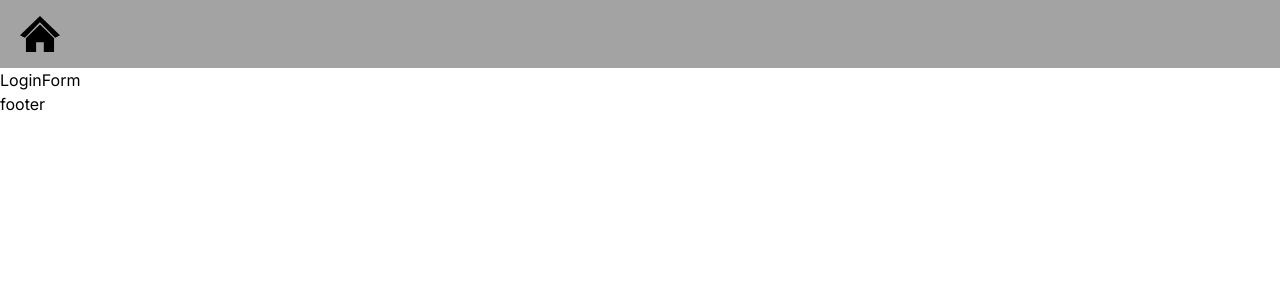
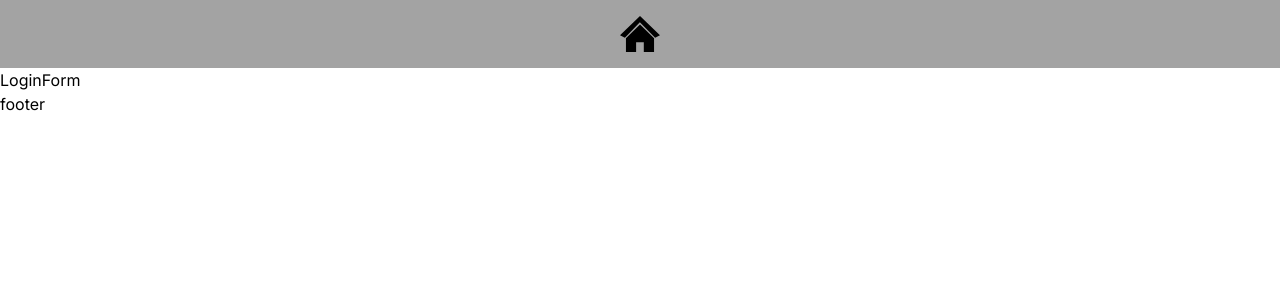
Before and after one commit to Dayanna452/crud-frontend, a Next.js app: page / in a window 1280 px wide. Shown: the top 300 px of the page. Built offline with nearby package versions, Linux system fonts and the light colour scheme.

Commit message:
update navbar bg v3

```diff
--- a/src/components/molecules/Navbar/navbar.component.tsx
+++ b/src/components/molecules/Navbar/navbar.component.tsx
@@ -1,18 +1,14 @@
 import Image from 'next/image'
 import Link from 'next/link'
 
-const classesNavbar = {
-  nav: 'relative flex w-full flex-wrap items-center justify-between bg-zinc-50 py-2 shadow-dark-mild lg:py-4'
-}
-
 export const Navbar = () => {
   return (
-    <nav className='relative flex w-full flex-wrap items-center justify-between bg-neutral-400 py-2 shadow-dark-mild lg:py-4'>
-      <div className='flex w-full flex-wrap items-center justify-between px-3'>
+    <nav className='relative flex w-full flex-wrap items-center justify-center bg-neutral-400 py-2 shadow-dark-mild lg:py-4'>
+      <div className='flex w-full flex-wrap items-center justify-center px-3'>
         <div>
           <Link
             href='/'
-            className='mx-2 my-1 flex justify-center items-center lg:mb-0 lg:mt-0'
+            className='mx-2 my-1 flex items-center lg:mb-0 lg:mt-0'
           >
             <Image
               src='/home-icon.svg'
```
